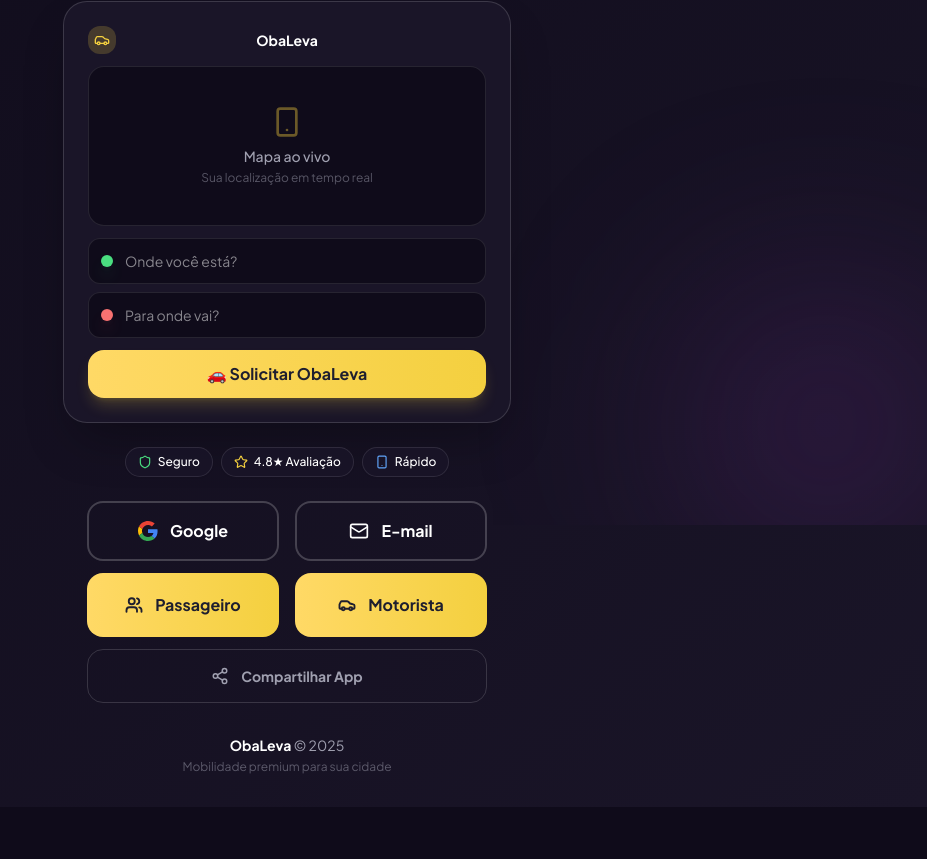
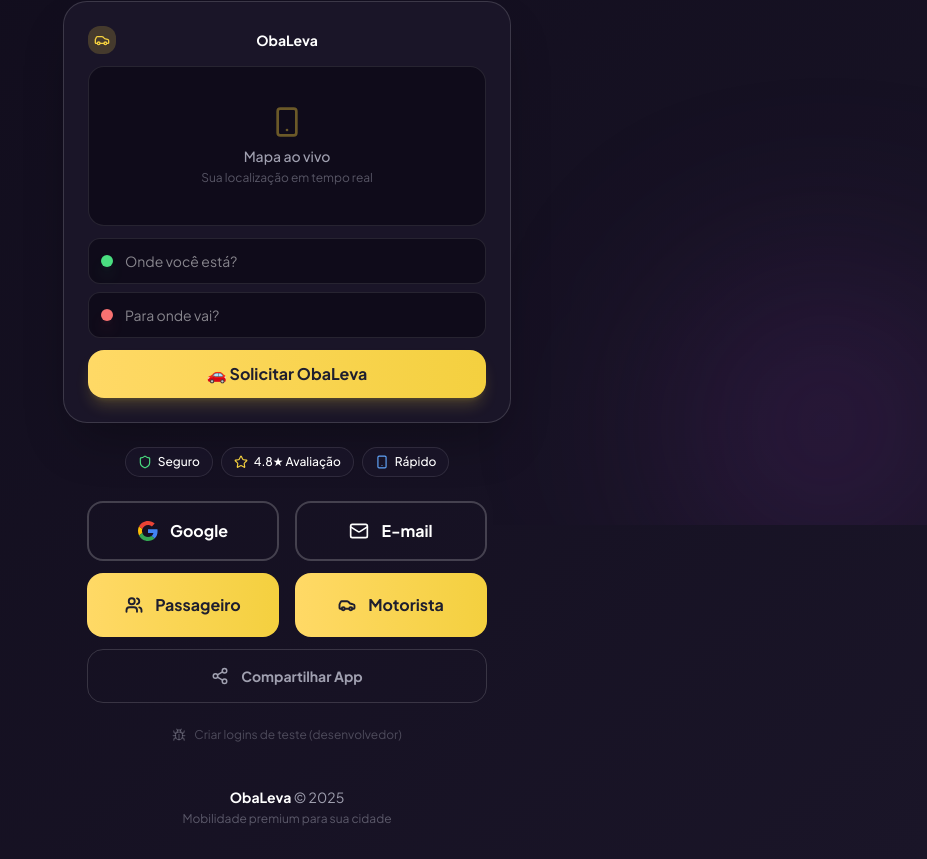
Before and after one commit to izakeobaleva/obaleva-app, a React (Vite) app: page / in a window 1280 px wide. Shown: the part 275-1134 px from the top of the page, without its empty margins (353-1280 px from the left). Before the commit the page ends 1082 px from the top, so only its background shows below. Built offline with nearby package versions, Linux system fonts and the light colour scheme; no server answers; the database is empty.

Commit message:
[dyad] wrote 1 file(s) + extra files edited outside of Dyad

```diff
--- a/src/pages/Index.tsx
+++ b/src/pages/Index.tsx
@@ -1,6 +1,6 @@
 import { useNavigate } from 'react-router-dom'
 import { motion } from 'framer-motion'
-import { Car, Share2, Download, Smartphone, Shield, Star, Mail } from 'lucide-react'
+import { Car, Share2, Download, Smartphone, Shield, Star, Mail, Bug } from 'lucide-react'
 import { useState, useEffect } from 'react'
 import { supabase } from '../lib/supabaseClient'
 import { toast } from 'sonner'
@@ -230,6 +230,15 @@ export const Index = () => {
               Baixar APK
             </a>
           )}
+
+          {/* Link para Test Login */}
+          <button
+            onClick={() => navigate('/test-login')}
+            className="w-full py-3 rounded-2xl text-xs text-[#A0A0B0]/40 hover:text-[#A0A0B0] transition-all flex items-center justify-center gap-2"
+          >
+            <Bug size={14} />
+            Criar logins de teste (desenvolvedor)
+          </button>
         </motion.div>
 
         <div className="text-center py-8 mt-auto">
```
Also changed, not shown: .dyad/screenshot/a9a1d9b41aae19616b68191fbc65f3810980c2a6.png (deleted), .dyad/screenshot/dfe7c58a7762f45ea1057a620942797ab601aa42.png (added).
